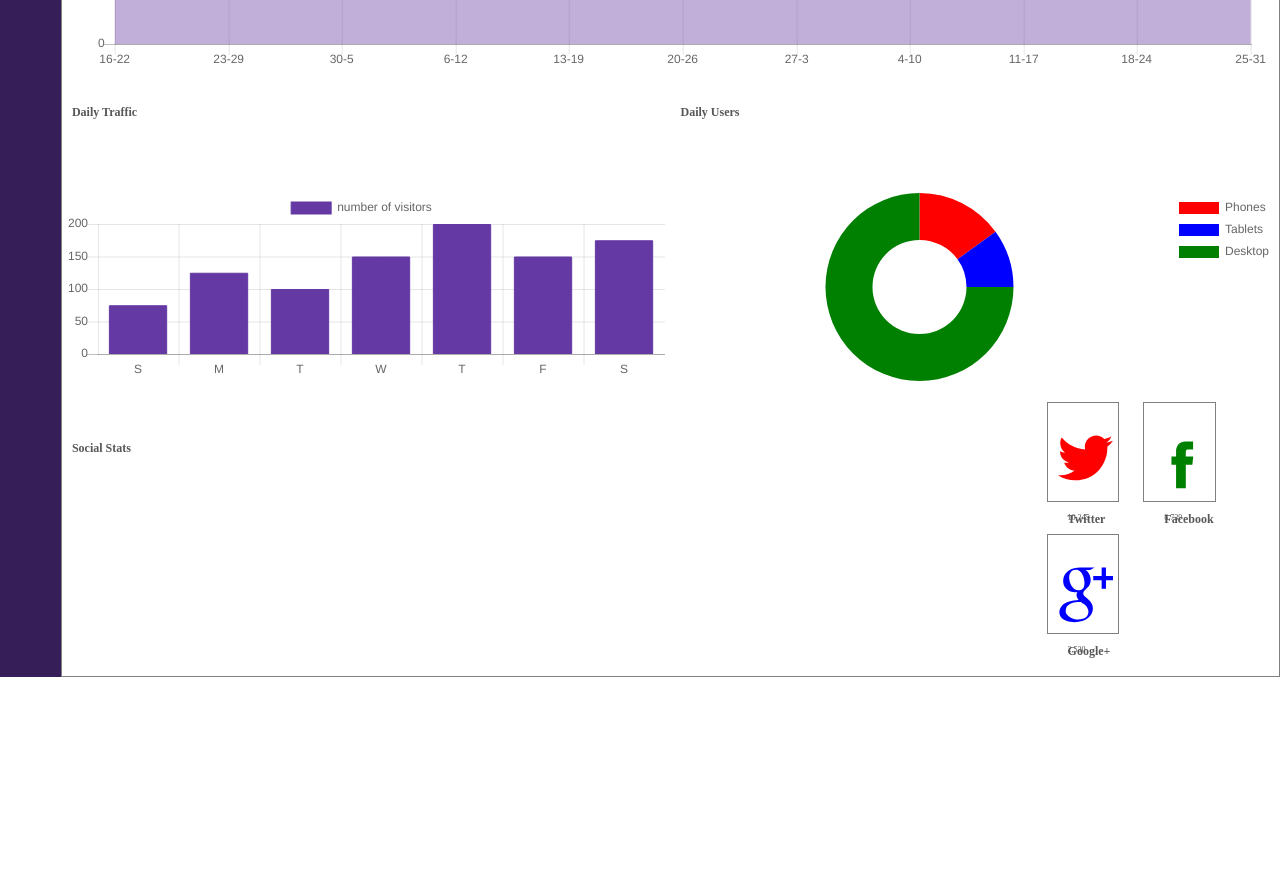
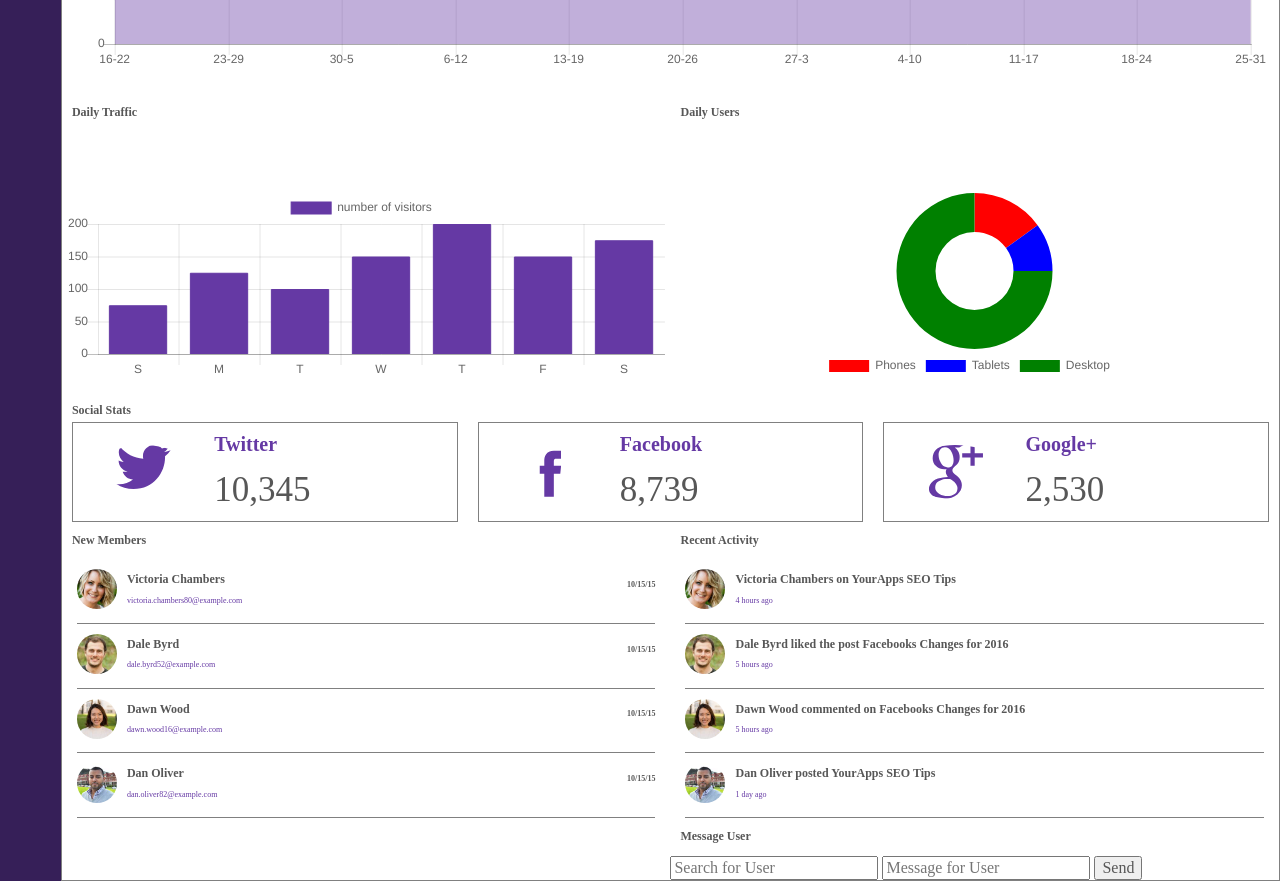
Before and after one commit to luiswalderdorff/Techdegree-Project-7, a plain HTML site: page index.html in a window 1280 px wide. Shown: the part 340-1221 px from the top of the page. Before the commit the page ends 1017 px from the top, so only its background shows below. Drawn offline with Linux system fonts and the light colour scheme.

Commit message:
Bis zum message user weitergemacht

```diff
--- a/css/styles.css
+++ b/css/styles.css
@@ -37,7 +37,7 @@ p {
   }
 }
 
-/* Grid  */
+/* First Grid  */
 
 .container {
   display: grid;
@@ -61,12 +61,14 @@ nav {
   text-align: center;
 }
 
+/* Second Grid */
+
 main {
   grid-column: 2 / -1;
   grid-row: 2 / -1;
   display: grid;
   grid-row-gap: 10px;
-  grid-template-columns: 50% 50%;
+  grid-template-columns: repeat(auto-fit, 50%);
   grid-template-rows: auto;
   border: grey 1px solid;
 }
@@ -92,7 +94,25 @@ main {
   grid-column: 1 / -1;
 }
 
-/* Other Stuff */
+.new-members {
+  grid-column: 1 / 2;
+  display: flex;
+  flex-direction: column;
+}
+
+.recent-activity {
+  grid-column: 2 / 3;
+}
+
+.message-user {
+  grid-column: 1 / 2;
+}
+
+.setting {
+  grid-column: 2 / 3;
+}
+
+/* Header and Nav */
 
 header h2,
 header h3 {
@@ -110,14 +130,9 @@ header * {
   margin: 0;
 }
 
-canvas {
-  height: 100px;
-}
 
 .top-right {
   display: flex;
-  /* flex-direction: column;
-  flex-wrap: wrap; */
   justify-content: center;
   flex-basis: 100px;
   padding-top: 5px;
@@ -145,11 +160,19 @@ canvas {
   animation: shake 0.4s forwards;
 }
 
+.icon-dashboard {
+  background-color: #6338a1;
+
+  border-radius: 10px;
+}
+
 .icon {
-  width: 60%;
-  padding-top: 10px;
-  align-self: center;
+  width: 75%;
+  padding: 8px 9px;
+  margin-top: 25px;
 }
+
+/* Main Grid row 1 */
 
 .alert {
   background-color: #361f58;
@@ -169,57 +192,6 @@ canvas {
 
 .alert button {
   font-size: 0.9em;
-}
-
-.traffic {
-  height: 300px;
-  margin-left: 10px;
-  margin-right: 10px;
-}
-
-.wrapper {
-  height: 250px;
-}
-
-.social-stats h3 {
-  display: block;
-  width: 100%;
-  margin-top: 50px;
-  height: 10px;
-}
-
-.social-box {
-  display: inline-block;
-  width: 30%;
-  height: 100px;
-  border: solid 1px grey;
-  padding: 10px;
-  margin: 10px;
-}
-
-.social-box svg {
-  float: left;
-  height: 100px;
-}
-
-.social-stats {
-  display: flex;
-  justify-content: space-around;
-}
-
-
-
-
-.icon-dashboard {
-  background-color: #6338a1;
-
-  border-radius: 10px;
-}
-
-.icon {
-  width: 75%;
-  padding: 8px 9px;
-  margin-top: 25px;
 }
 
 .remove {
@@ -243,3 +215,175 @@ canvas {
   justify-content: space-between;
   align-items: center;
 }
+
+/* Main Grid row 2 & 3 */
+
+.traffic {
+  height: 300px;
+  margin-left: 10px;
+  margin-right: 10px;
+}
+
+.wrapper {
+  height: 250px;
+}
+
+/* Main grid social stats row */
+
+.social-stats h3 {
+  grid-column: 1 / -1;
+}
+
+.social-box {
+  display: grid;
+  grid-template-columns: 1fr 2fr;
+  grid-template-rows: 1fr 1fr;
+  flex-shrink: 200px;
+  flex-grow: 1;
+  flex-basis: 30%;
+  height: 100px;
+  border: solid 1px grey;
+  padding: 10px;
+  margin: 10px;
+}
+
+.social-box svg {
+  float: left;
+  height: 100%;
+  grid-column: 1 / 2;
+  grid-row: 1 / -1;
+  margin: 0 auto;
+  border: 0px solid;
+  border-radius: 50%;
+  width: 100%;
+  padding: 12px;
+}
+
+.social-box h3 {
+  grid-column: 2 / 3;
+  grid-row: 1 / 2;
+  font-size: 20px;
+  color: #6539a4;
+  font-weight: bold;
+  margin: 0;
+}
+
+.social-box p {
+  grid-column: 2 / 3;
+  grid-row: 2 / 3;
+  font-size: 35px;
+  margin: 0;
+}
+
+.social-stats {
+  display: grid;
+  grid-template-rows: 20px 100px;
+  align-content: center;
+}
+
+.social-boxes {
+  display: flex;
+  justify-content: space-around;
+  flex-wrap: wrap;
+  flex-basis: 1;
+}
+
+/* New members */
+
+.member img {
+  height: 40px;
+  border-radius: 50%;
+  float: left;
+}
+
+.member {
+  border-bottom: 1px grey solid;
+  margin: 0 15px;
+  padding: 10px 0;
+}
+
+.member h3 {
+  display: inline-block;
+  margin: 0;
+}
+
+.member p {
+  display: inline-block;
+  color: #6539a4;
+}
+
+.member h4 {
+  font-size: 8px;
+  float: right;
+}
+
+/* On off switch */
+
+.onoffswitch {
+    position: relative;
+    width: 90px;
+    -webkit-user-select:none;
+    -moz-user-select:none;
+    -ms-user-select: none;
+}
+.onoffswitch-checkbox {
+    display: none;
+}
+.onoffswitch-label {
+    display: block;
+    overflow: hidden;
+    cursor: pointer;
+    border: 2px solid #999999;
+    border-radius: 20px;
+}
+.onoffswitch-inner {
+    display: block;
+    width: 200%;
+    margin-left: -100%;
+    transition: margin 0.3s ease-in 0s;
+}
+.onoffswitch-inner:before, .onoffswitch-inner:after {
+    display: block;
+    float: left;
+    width: 50%;
+    height: 30px;
+    padding: 0;
+    line-height: 30px;
+    font-size: 14px;
+    color: white;
+    font-family: Trebuchet, Arial, sans-serif;
+    font-weight: bold;
+    box-sizing: border-box;
+}
+.onoffswitch-inner:before {
+    content: "ON";
+    padding-left: 10px;
+    background-color: #34A7C1;
+    color: #FFFFFF;
+}
+.onoffswitch-inner:after {
+    content: "OFF";
+    padding-right: 10px;
+    background-color: #EEEEEE;
+    color: #999999;
+    text-align: right;
+}
+.onoffswitch-switch {
+    display: block;
+    width: 18px;
+    margin: 6px;
+    background: #FFFFFF;
+    position: absolute;
+    top: 0;
+    bottom: 0;
+    right: 56px;
+    border: 2px solid #999999;
+    border-radius: 20px;
+    transition: all 0.3s ease-in 0s;
+}
+.onoffswitch-checkbox:checked + .onoffswitch-label .onoffswitch-inner {
+    margin-left: 0;
+}
+.onoffswitch-checkbox:checked + .onoffswitch-label .onoffswitch-switch {
+    right: 0px;
+}
--- a/index.html
+++ b/index.html
@@ -65,7 +65,7 @@
             <div class="social-box" id="left">
               <svg version="1.1" height="55" width="55" id="Layer_1" xmlns="http://www.w3.org/2000/svg" xmlns:xlink="http://www.w3.org/1999/xlink" x="0px" y="0px"
                  viewBox="0 0 32 32" style="enable-background:new 0 0 32 32;" xml:space="preserve">
-              <path fill="red" d="M32,3.1c-1.2,0.5-2.4,0.9-3.8,1c1.4-0.8,2.4-2.1,2.9-3.6c-1.3,0.8-2.7,1.3-4.2,1.6C25.8,0.8,24,0,22.2,0
+              <path fill="#6539a4" d="M32,3.1c-1.2,0.5-2.4,0.9-3.8,1c1.4-0.8,2.4-2.1,2.9-3.6c-1.3,0.8-2.7,1.3-4.2,1.6C25.8,0.8,24,0,22.2,0
                 c-3.6,0-6.6,2.9-6.6,6.6c0,0.5,0.1,1,0.2,1.5C10.3,7.8,5.5,5.2,2.2,1.2c-0.6,1-0.9,2.1-0.9,3.3c0,2.3,1.2,4.3,2.9,5.5
                 c-1.1,0-2.1-0.3-3-0.8c0,0,0,0.1,0,0.1c0,3.2,2.3,5.8,5.3,6.4c-0.6,0.1-1.1,0.2-1.7,0.2c-0.4,0-0.8,0-1.2-0.1
                 c0.8,2.6,3.3,4.5,6.1,4.6c-2.2,1.8-5.1,2.8-8.2,2.8c-0.5,0-1.1,0-1.6-0.1c2.9,1.9,6.4,3,10.1,3c12.1,0,18.7-10,18.7-18.7
@@ -76,7 +76,7 @@
             </div>
             <div class="social-box" id="center">
               <svg enable-background="new 0 0 56.693 56.693" height="55" width="55" id="Layer_1" version="1.1" viewBox="0 0 56.693 56.693" width="56.693px"
-                xml:space="preserve" xmlns="http://www.w3.org/2000/svg" xmlns:xlink="http://www.w3.org/1999/xlink"><path fill="green"
+                xml:space="preserve" xmlns="http://www.w3.org/2000/svg" xmlns:xlink="http://www.w3.org/1999/xlink"><path fill="#6539a4"
                 d="M40.43,21.739h-7.645v-5.014c0-1.883,1.248-2.322,2.127-2.322c0.877,0,5.395,0,5.395,0V6.125l-7.43-0.029  c-8.248,0-10.125,6.174-10.125,10.125v5.518h-4.77v8.53h4.77c0,10.947,0,24.137,0,24.137h10.033c0,0,0-13.32,0-24.137h6.77  L40.43,21.739z"/>
               </svg>
               <h3>Facebook</h3>
@@ -85,7 +85,7 @@
             <div class="social-box" id="right">
               <svg version="1.1" height="55" width="55" id="Layer_1" xmlns="http://www.w3.org/2000/svg" xmlns:xlink="http://www.w3.org/1999/xlink" x="0px" y="0px"
               	 viewBox="0 0 32 32" style="enable-background:new 0 0 32 32;" xml:space="preserve">
-              <path fill="blue" d="M17.7,25.7c0-0.3,0-0.5-0.1-0.8c-0.1-0.2-0.1-0.5-0.2-0.7c-0.1-0.2-0.2-0.4-0.3-0.7c-0.2-0.2-0.3-0.4-0.4-0.6
+                <path fill="#6539a4" d="M17.7,25.7c0-0.3,0-0.5-0.1-0.8c-0.1-0.2-0.1-0.5-0.2-0.7c-0.1-0.2-0.2-0.4-0.3-0.7c-0.2-0.2-0.3-0.4-0.4-0.6
               	c-0.1-0.2-0.3-0.3-0.5-0.6c-0.2-0.2-0.4-0.4-0.5-0.5c-0.1-0.1-0.3-0.3-0.6-0.5c-0.3-0.2-0.5-0.4-0.6-0.4s-0.3-0.2-0.6-0.4
               	c-0.3-0.2-0.5-0.4-0.6-0.4c-0.2,0-0.5,0-1,0c-0.7,0-1.4,0-2,0.1c-0.7,0.1-1.4,0.2-2.1,0.5c-0.7,0.2-1.3,0.5-1.9,0.9s-1,0.8-1.3,1.4
               	c-0.3,0.6-0.5,1.3-0.5,2.1c0,0.9,0.2,1.7,0.7,2.3c0.5,0.7,1.1,1.2,1.8,1.6s1.5,0.7,2.3,0.9s1.6,0.3,2.4,0.3c0.8,0,1.5-0.1,2.2-0.2
@@ -108,13 +108,88 @@
           </div>
         </div>
 
-        <div class="new-members"></div>
+        <div class="new-members">
+          <h3>New Members</h3>
+          <div class="member">
+            <img src="images/member-1.jpg" />
+            <h3>Victoria Chambers</h3>
+            <h4>10/15/15</h4>
+            <br />
+            <p>victoria.chambers80@example.com</p>
+          </div>
+          <div class="member">
+            <img src="images/member-2.jpg"/>
+            <h3>Dale Byrd</h3>
+            <h4>10/15/15</h4>
+            <br />
+            <p>dale.byrd52@example.com</p>
+          </div>
+          <div class="member">
+            <img src="images/member-3.jpg"/>
+            <h3>Dawn Wood</h3>
+            <h4>10/15/15</h4>
+            <br />
+            <p>dawn.wood16@example.com</p>
+          </div>
+          <div class="member">
+            <img src="images/member-4.jpg"/>
+            <h3>Dan Oliver</h3>
+            <h4>10/15/15</h4>
+            <br />
+            <p>dan.oliver82@example.com</p>
+          </div>
+        </div>
 
-        <div class="recent-activity"></div>
+        <div class="recent-activity">
+          <h3>Recent Activity</h3>
+          <div class="member">
+            <img src="images/member-1.jpg" />
+            <h3>Victoria Chambers on YourApps SEO Tips</h3>
+            <br />
+            <p>4 hours ago</p>
+          </div>
+          <div class="member">
+            <img src="images/member-2.jpg"/>
+            <h3>Dale Byrd liked the post Facebooks Changes for 2016</h3>
+            <br />
+            <p>5 hours ago</p>
+          </div>
+          <div class="member">
+            <img src="images/member-3.jpg"/>
+            <h3>Dawn Wood commented on Facebooks Changes for 2016</h3>
+            <br />
+            <p>5 hours ago</p>
+          </div>
+          <div class="member">
+            <img src="images/member-4.jpg"/>
+            <h3>Dan Oliver posted YourApps SEO Tips</h3>
+            <br />
+            <p>1 day ago</p>
+        </div>
 
-        <div class="message-user"></div>
+        <div class="message-user">
+          <h3>Message User</h3>
+          <input type="text" placeholder="Search for User" id="user-search">
+          <input type="text" placeholder="Message for User" id="user-message">
+          <button type="submit">Send</button>
+        </div>
 
-        <div class="settings"></div>
+        <!-- <div class="settings">
+          <div class="onoffswitch">
+              <input type="checkbox" name="onoffswitch" class="onoffswitch-checkbox" id="myonoffswitch-1" checked>
+              <label class="onoffswitch-label" for="myonoffswitch-1">
+                  <span class="onoffswitch-inner"></span>
+                  <span class="onoffswitch-switch"></span>
+              </label>
+          </div>
+          <div class="onoffswitch">
+              <input type="checkbox" name="onoffswitch" class="onoffswitch-checkbox" id="myonoffswitch-2" checked>
+              <label class="onoffswitch-label" for="myonoffswitch-2">
+                  <span class="onoffswitch-inner"></span>
+                  <span class="onoffswitch-switch"></span>
+              </label>
+          </div>
+        </div> -->
 
       </main>
     </div>
--- a/js/script.js
+++ b/js/script.js
@@ -102,7 +102,7 @@ var chartTraffic = new Chart(mobile, {
       },
       maintainAspectRatio: false,
       legend: {
-        position: "right",
+        position: "bottom",
       }
         }
     })
```
